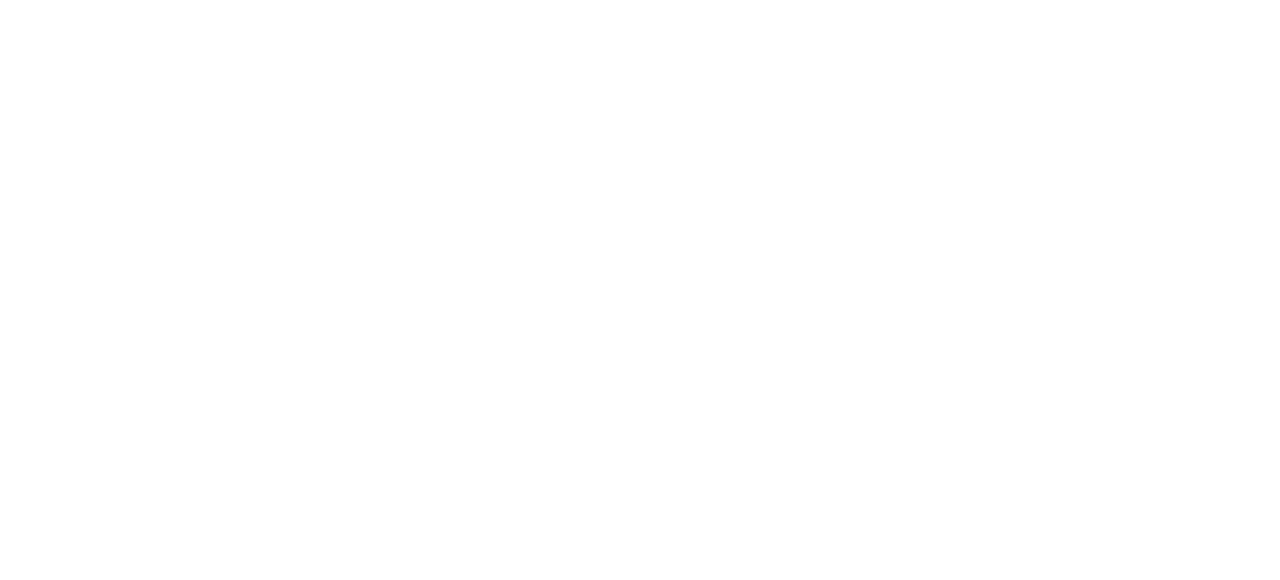
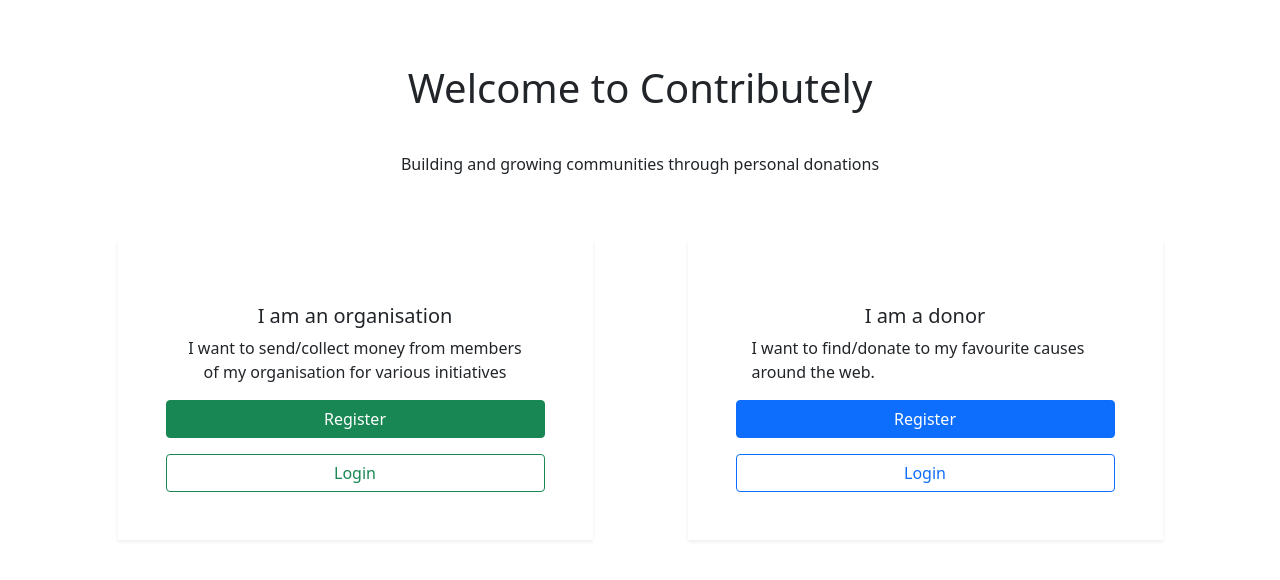
Before and after one commit to jchukwuezi/contributely-frontend, a React (Create React App) app in the folder contributely-frontend/: page / in a window 1280 px wide. Before the commit this address had no page. Shown: the top 580 px of the page. Built offline with nearby package versions, Linux system fonts and the light colour scheme.

Commit message:
Created homepage and added the input tags component

```diff
--- a/contributely-frontend/src/App.js
+++ b/contributely-frontend/src/App.js
@@ -3,17 +3,20 @@
 import {Login} from './components/login/Login'
 import DonorRegister from './components/donor-components/donor-register/DonorRegister';
 import DonorLogin from './components/donor-components/donor-login/DonorLogin';
-
+import Homepage from './components/homepage/Homepage';
+import InputInterests from './components/donor-components/donor-input-interest/InputInterest'
 
 
 function App() {
   return (
     <div>
       <Routes>
-        <Route path="/register" element={<Register/>}/>
-        <Route path="/login" element={<Login/>}/>
-        <Route path="/donor-register" element={<DonorRegister/>}/>
-        <Route path="/donor-login" element={<DonorLogin/>}/>
+      <Route exact path="/" element={<Homepage/>}/>
+      <Route path="/register" element={<Register/>}/>
+      <Route path="/login" element={<Login/>}/>
+      <Route path="/donor-register" element={<DonorRegister/>}/>
+      <Route path="/donor-login" element={<DonorLogin/>}/>
+      <Route path="input-interest" element={<InputInterests/>}/>
       </Routes>
     </div>
   );
--- a/contributely-frontend/src/components/donor-components/donor-input-interest/InputInterest.js
+++ b/contributely-frontend/src/components/donor-components/donor-input-interest/InputInterest.js
@@ -9,9 +9,29 @@
     const [state, setState] = useState([])
     return(
        <Container>
-
-
+       <h1 className="mt-5 p-3 text-center rounded">What categories of initiatives are you interested in?</h1>
+                <div className='input-group'>
+                    <InputTags values={state} onTags={(value) => setState(value.values)} />
+                    <button
+                        className='btn btn-primary'
+                        type='button'
+                        data-testid='button-clearAll'
+                        onClick={() => {
+                        setState([])
+                        }}
+                    >
+                        Delete All
+                    </button>
+                </div>
+                <hr />
+                <ol>
+                    {state.map((item, index) => (
+                        <li key={item + index}>{item}</li>
+                    ))}
+                </ol>
        </Container>
     );
 
 }
+
+export default InputInterest;
--- a/contributely-frontend/src/components/donor-components/donor-login/DonorLogin.js
+++ b/contributely-frontend/src/components/donor-components/donor-login/DonorLogin.js
@@ -11,7 +11,13 @@
     const donorLogin = () =>{
         //creating axios instance
         axios({
-
+            method: "post",
+            data: {
+                email: loginDonorEmail,
+                password: loginDonorPassword
+            },
+            withCredentials: true,
+            url:"http://localhost:4000/api/donors/login"
         }).then();
     }
 
--- a/contributely-frontend/src/components/donor-components/donor-register/DonorRegister.js
+++ b/contributely-frontend/src/components/donor-components/donor-register/DonorRegister.js
@@ -1,20 +1,27 @@
 import React, {useState} from 'react';
 import axios from 'axios';
 import {Col, Container, Row, Form, Button} from 'react-bootstrap';
-
 export const DonorRegister = () =>{
 
 
     //storing user inputs in state
-    const [registerDonorName, setDonorOrgName] = useState("")
-    const [registerDonorEmail, setDonorOrgEmail] =  useState("")
-    const [registerDonorPassword, setDonorOrgPassword] = useState("")
+    const [registerDonorName, setDonorName] = useState("")
+    const [registerDonorEmail, setDonorEmail] =  useState("")
+    const [registerDonorPassword, setDonorPassword] = useState("")
 
     const donorRegister = () => {
+        console.log("Register button has been clicked");
         //ceating axios instance
         axios({
-
-        }).then();
+            method: "post",
+            data:{
+                donorName: registerDonorName,
+                donorEmail: registerDonorEmail,
+                donorPassword: registerDonorPassword
+            },
+            withCredentials: true,
+            url: "http://localhost:4000/api/donors/register"
+        }).then((res) => console.log(res));
     }
 
 
@@ -27,17 +34,17 @@
 
                         <Form.Group className="mt-2">
                             <Form.Label>Name </Form.Label>
-                            <Form.Control type="text" placeholder="Enter donor name" name="name" onChange={e => setDonorOrgName(e.target.value)}/>
+                            <Form.Control type="text" placeholder="Enter donor name" name="name" onChange={e => setDonorName(e.target.value)}/>
                         </Form.Group>
 
                         <Form.Group className="mt-2">
                             <Form.Label>Email address </Form.Label>
-                            <Form.Control type="email" placeholder="Enter donor email" name="email" onChange= {e => setDonorOrgEmail(e.target.value)}/>
+                            <Form.Control type="email" placeholder="Enter donor email" name="email" onChange= {e => setDonorEmail(e.target.value)}/>
                         </Form.Group>
 
                         <Form.Group className="mt-2">
                             <Form.Label> Password </Form.Label>
-                            <Form.Control type="password" placeholder="Enter password" name="password" onChange = {e => setDonorOrgPassword(e.target.value)}/>
+                            <Form.Control type="password" placeholder="Enter password" name="password" onChange = {e => setDonorPassword(e.target.value)}/>
                         </Form.Group>
 
                         <Form.Group className="mt-2">
@@ -58,5 +65,4 @@
 
 }
 
-
 export default DonorRegister;
--- a/contributely-frontend/src/components/homepage/Homepage.js
+++ b/contributely-frontend/src/components/homepage/Homepage.js
@@ -1,8 +1,49 @@
 import React from "react";
+import {Col, Container, Row, Button, Card} from 'react-bootstrap';
+import { useNavigate } from "react-router-dom";
+const registerPathOrg = "/register";
+const registerPathDonor = "/donor-register"
+const loginPathOrg = "/login"
+const loginPathDonor = "/donor-login"
 
+//first page that user sees when they log in
 const Homepage = () =>{
+
+    const navigate = useNavigate();
+    //handler for the different routes
+    const toOrgRegister = () => {navigate(registerPathOrg)}
+    const toOrgLogin = () => {navigate(loginPathOrg)}
+    const toDonorRegister = () => {navigate(registerPathDonor)}
+    const toDonorLogin = () => {navigate(loginPathDonor)}
+
     return(
-        <h1>Welcome to the Homepage, which is only visible when you are logged in</h1>
+        <Container>
+        <h1 className="mt-5 p-3 text-center rounded">Welcome to Contributely</h1>
+        <p className="mt-2 p-3 text-center rounded">Building and growing communities through personal donations</p>
+        <Row className="mt-5">
+            <Col lg={5} md={6} sm={12} className="p-5 m-auto shadow-sm rounded-lg">
+                <Card style={{border : 'none'}}>
+                    <Card.Body className="text-center">
+                        <Card.Title> I am an organisation </Card.Title>
+                        <Card.Text>I want to send/collect money from members of my organisation for various initiatives</Card.Text>
+                    </Card.Body>
+                    <Button variant="success btn-block" onClick={toOrgRegister}> Register</Button>
+                    <Button className="mt-3" variant="outline-success" onClick={toOrgLogin}> Login</Button>
+                </Card>
+            </Col>
+
+            <Col lg={5} md={6} sm={12} className="p-5 m-auto shadow-sm rounded-lg">
+                <Card style={{border : 'none'}}>
+                    <Card.Body>
+                        <Card.Title className="text-center"> I am a donor </Card.Title>
+                        <Card.Text>I want to find/donate to my favourite causes around the web.</Card.Text>
+                    </Card.Body>
+                    <Button variant="primary" onClick={toDonorRegister}>Register</Button>
+                    <Button className="mt-3"  variant="outline-primary" onClick={toDonorLogin}>Login</Button>
+                </Card>
+            </Col>
+        </Row>
+    </Container>
     );
 }
 
```
